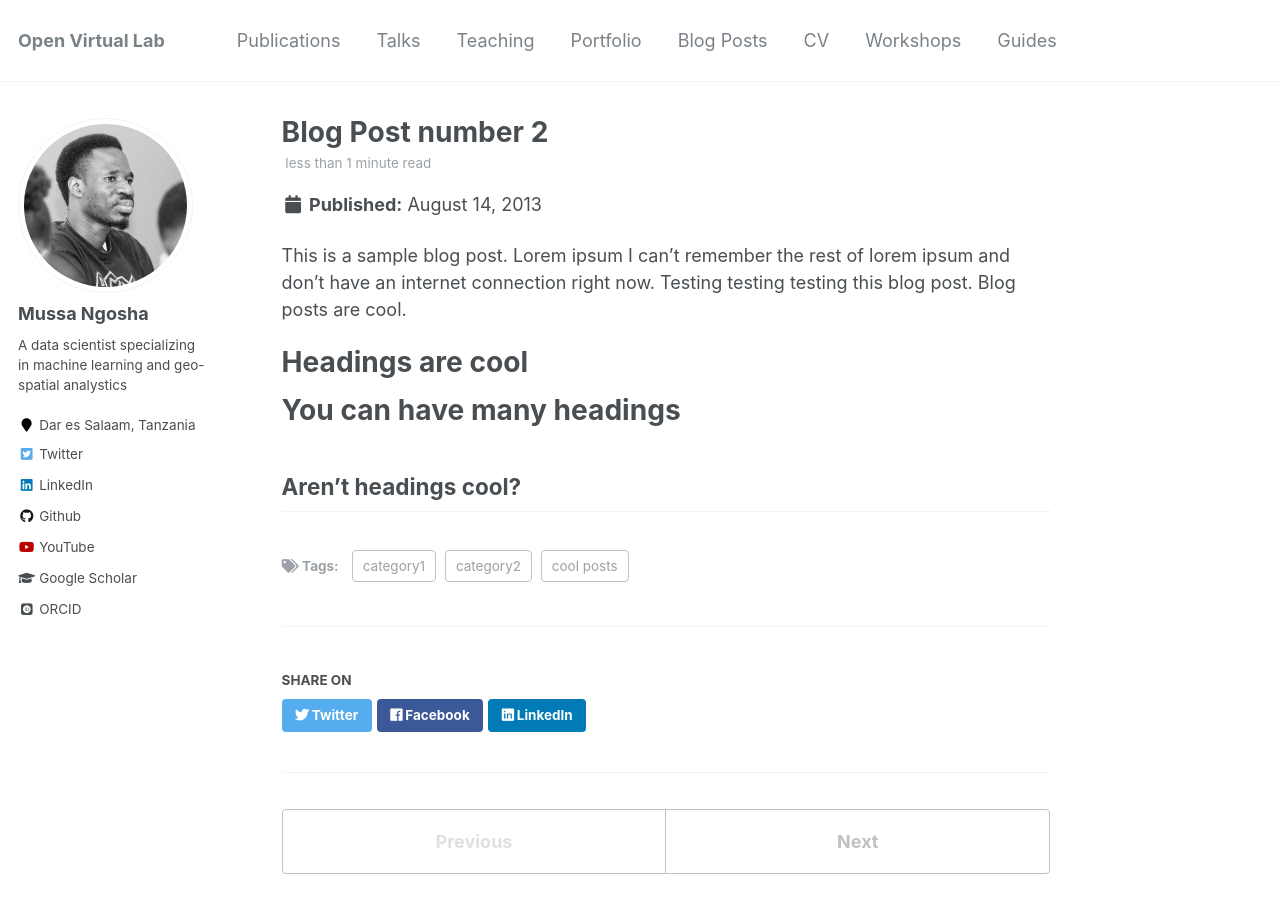
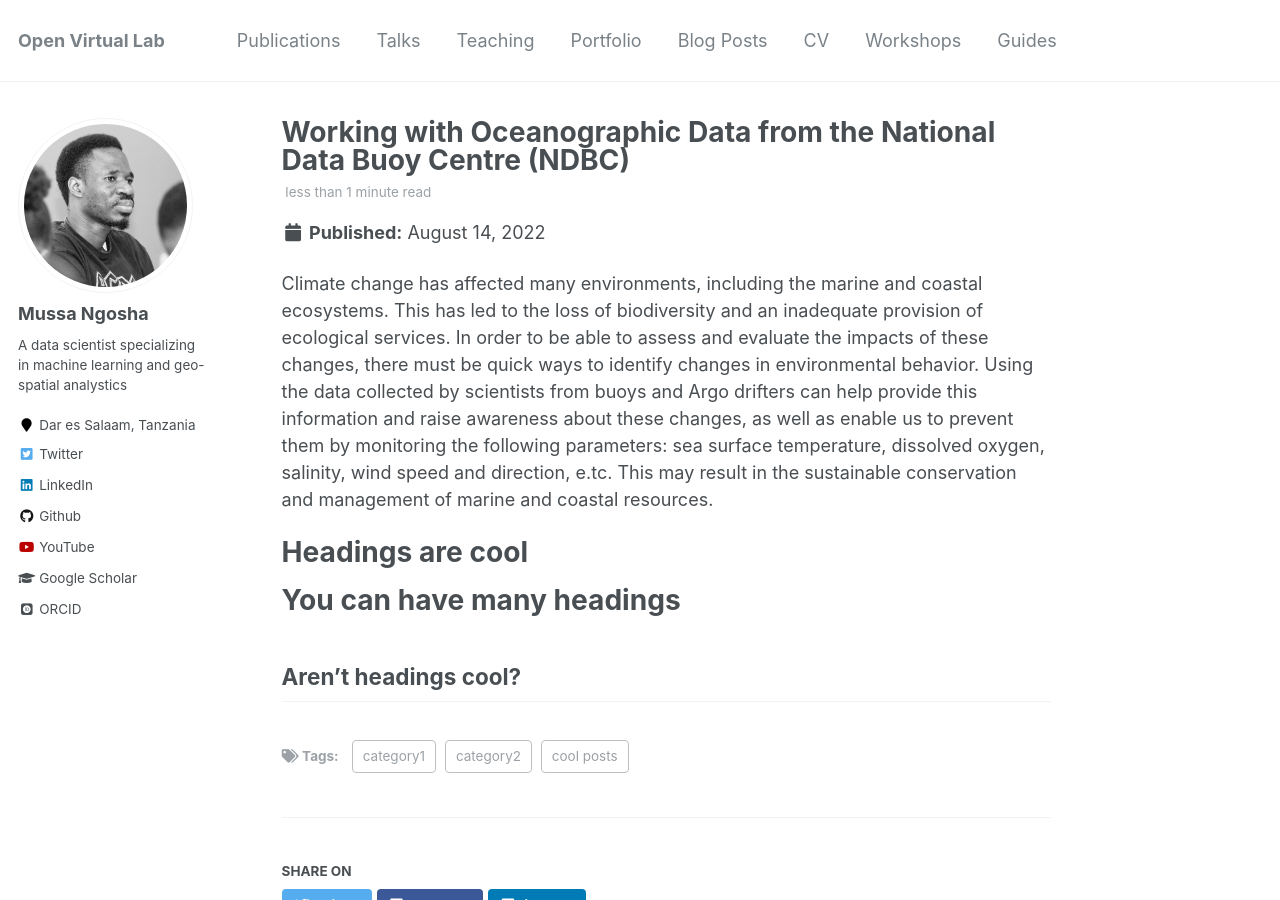
Before and after one commit to NgoshaJr/ngoshajr.github.io, a Jekyll site: the page built from _posts/2013-08-14-blog-post-2.md, in a window 1280 px wide and 900 px high. Built offline with Jekyll 4.4.1, drawn with Linux system fonts in a browser that asks for light colours; some web fonts are replaced.

Commit message:
Update 2013-08-14-blog-post-2.md

```diff
--- a/_posts/2013-08-14-blog-post-2.md
+++ b/_posts/2013-08-14-blog-post-2.md
@@ -1,6 +1,6 @@
 ---
-title: 'Blog Post number 2'
-date: 2013-08-14
+title: 'Working with Oceanographic Data from the National Data Buoy Centre (NDBC)'
+date: 2022-08-14
 permalink: /posts/2013/08/blog-post-2/
 tags:
   - cool posts
@@ -8,7 +8,7 @@ tags:
   - category2
 ---
 
-This is a sample blog post. Lorem ipsum I can't remember the rest of lorem ipsum and don't have an internet connection right now. Testing testing testing this blog post. Blog posts are cool.
+Climate change has affected many environments, including the marine and coastal ecosystems. This has led to the loss of biodiversity and an inadequate provision of ecological services. In order to be able to assess and evaluate the impacts of these changes, there must be quick ways to identify changes in environmental behavior. Using the data collected by scientists from buoys and Argo drifters can help provide this information and raise awareness about these changes, as well as enable us to prevent them by monitoring the following parameters: sea surface temperature, dissolved oxygen, salinity, wind speed and direction, e.tc. This may result in the sustainable conservation and management of marine and coastal resources.
 
 Headings are cool
 ======
```
